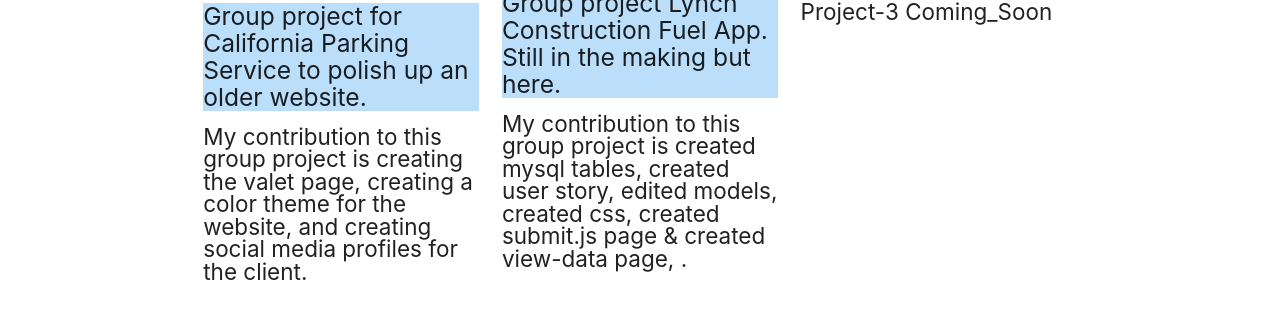
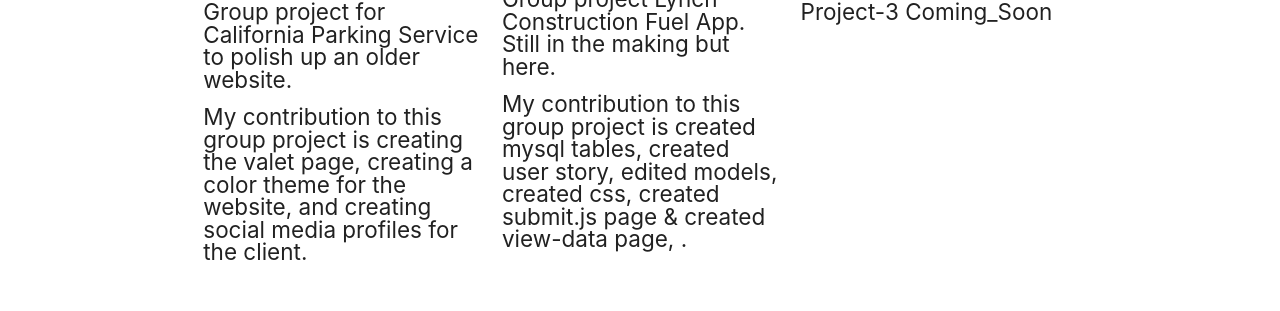
Before and after one commit to Kathleen-Y/updated_portfolio, a plain HTML site: page portfolio.html in a window 1280 px wide. Shown: the part 889-1200 px from the top of the page. Drawn offline with nearby package versions, Linux system fonts and the light colour scheme.

Commit message:
Update portfolio.html

```diff
--- a/portfolio.html
+++ b/portfolio.html
@@ -94,12 +94,12 @@
               <div class="row">
                 <div class="col s4">
                    <a href="https://hijaziii.github.io/California-Parking-Services/"><img src="Assets/Images/valet_page.png" alt="valet page screenshot"></a>
-                    <h5>Group project for California Parking Service to polish up an older website.</h5>
+                    <p>Group project for California Parking Service to polish up an older website.</p>
                     <p>My contribution to this group project is creating the valet page, creating a color theme for the website, and creating social media profiles for the client.</p>
                   </div>
                   <div class="col s4">
                     <a href="https://stormy-harbor-23289.herokuapp.com/"><img src="Assets/Images/lynch.png" alt="Lynch Construction Fuel app screenshot"></a>
-                    <h5>Group project Lynch Construction Fuel App. Still in the making but here.</h5>
+                    <p>Group project Lynch Construction Fuel App. Still in the making but here.</p>
                     <p>My contribution to this group project is created mysql tables, created user story, edited models, created css, created submit.js page & created view-data page, . </p>
                   </div>
                   <div class="col s4">
```
